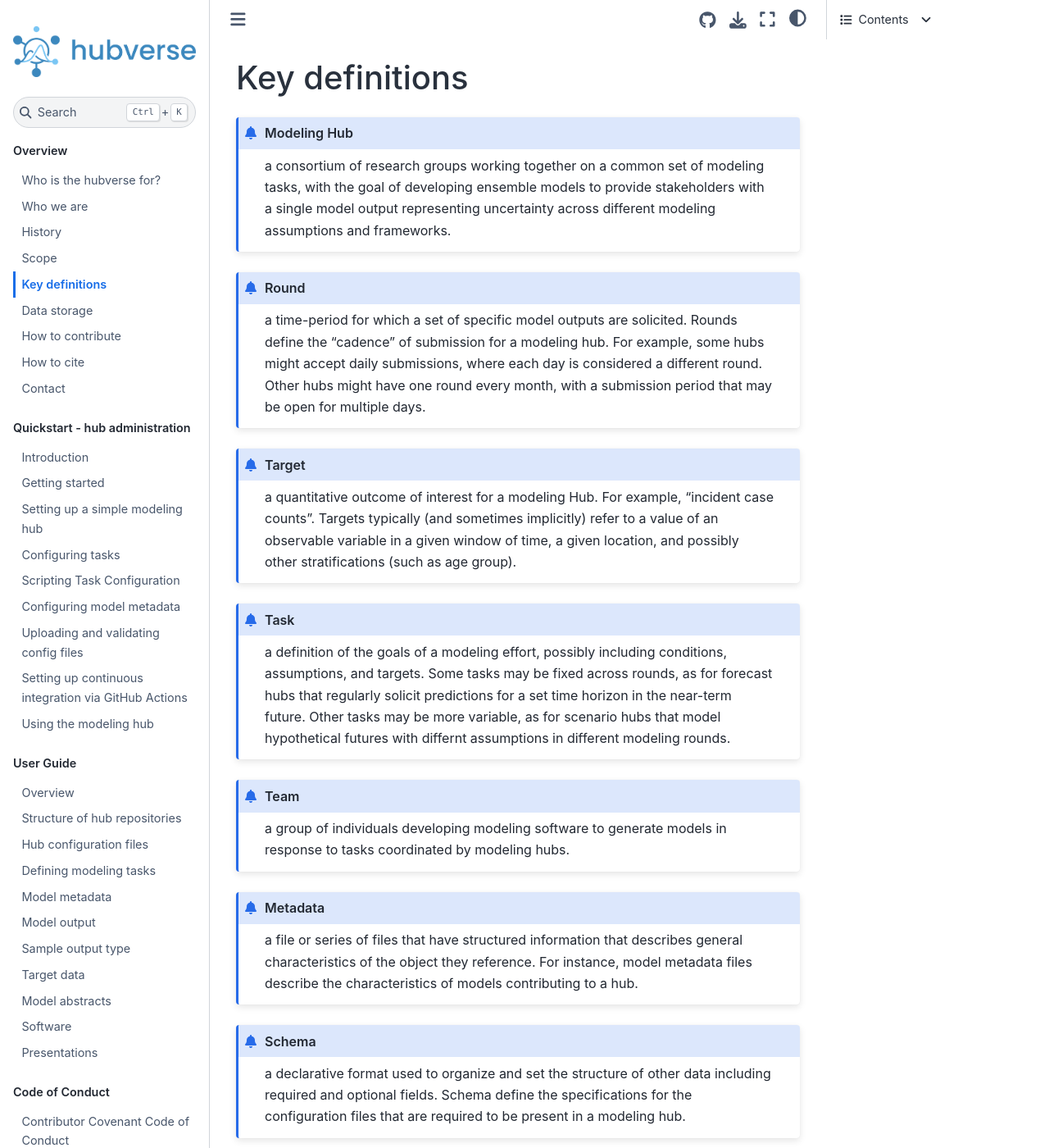
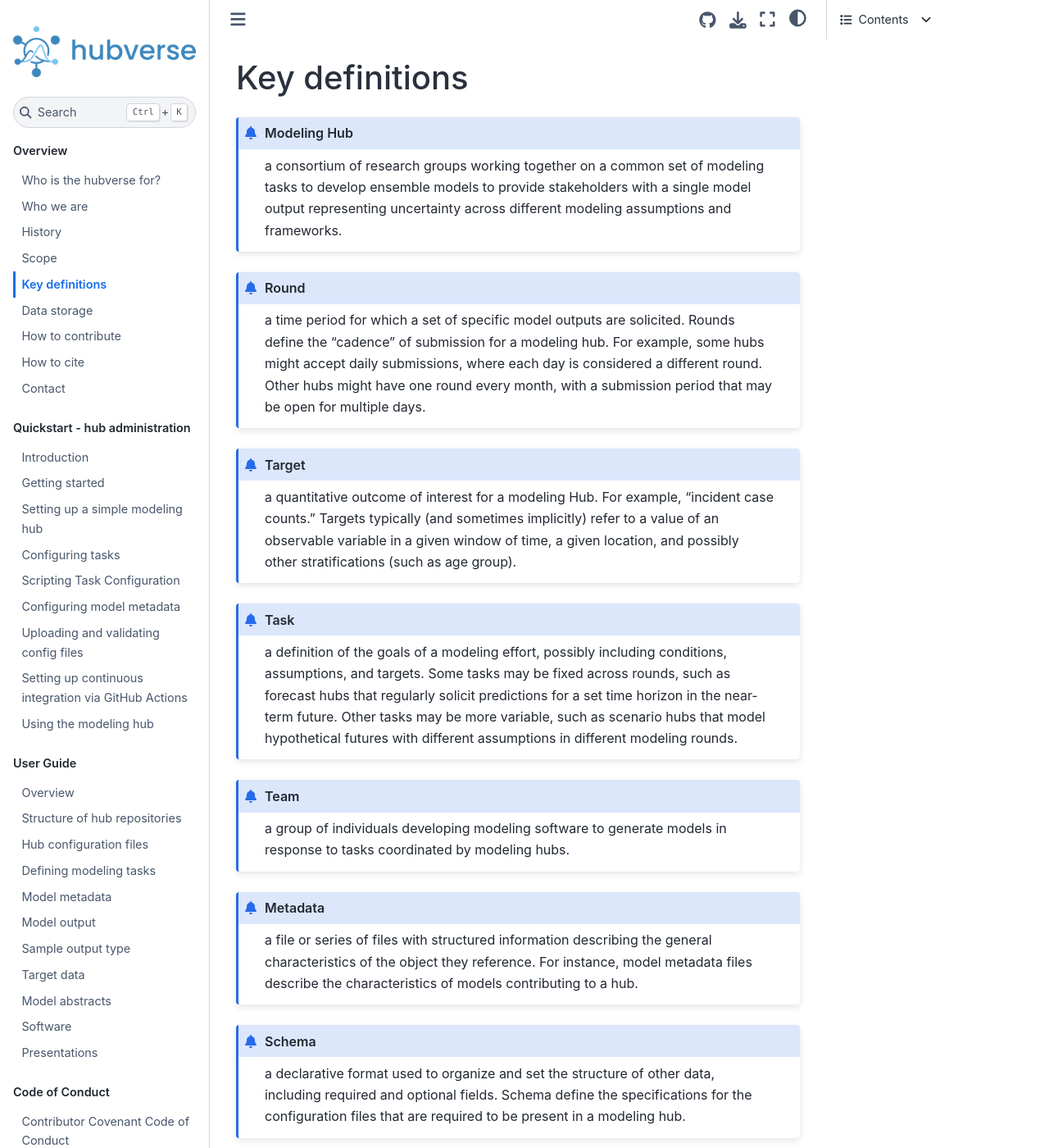
Before and after one commit to hubverse-org/hubDocs, a Sphinx documentation site: the page built from docs/source/overview/definitions.md, in a window 1280 px wide and 1400 px high. Shown: the whole window at 82% size. Built offline with Sphinx 7.4.7 and the Sphinx Book theme 1.1.4, drawn with Linux system fonts in a browser that asks for light colours; comment, search, counter and statistics services are not loaded; some of the changed text lies outside the part shown.

Commit message:
link fixes pt 6

````diff
--- a/docs/source/overview/definitions.md
+++ b/docs/source/overview/definitions.md
@@ -1,19 +1,19 @@
 # Key definitions
 
 ```{admonition} Modeling Hub
-a consortium of research groups working together on a common set of modeling tasks, with the goal of developing ensemble models to provide stakeholders with a single model output representing uncertainty across different modeling assumptions and frameworks.
+a consortium of research groups working together on a common set of modeling tasks to develop ensemble models to provide stakeholders with a single model output representing uncertainty across different modeling assumptions and frameworks.
 ```
 
 ```{admonition} Round
-a time-period for which a set of specific model outputs are solicited. Rounds define the "cadence" of submission for a modeling hub. For example, some hubs might accept daily submissions, where each day is considered a different round. Other hubs might have one round every month, with a submission period that may be open for multiple days.
+a time period for which a set of specific model outputs are solicited. Rounds define the "cadence" of submission for a modeling hub. For example, some hubs might accept daily submissions, where each day is considered a different round. Other hubs might have one round every month, with a submission period that may be open for multiple days.
 ```
 
 ```{admonition} Target
-a quantitative outcome of interest for a modeling Hub. For example, "incident case counts". Targets typically (and sometimes implicitly) refer to a value of an observable variable in a given window of time, a given location, and possibly other stratifications (such as age group).
+a quantitative outcome of interest for a modeling Hub. For example, "incident case counts." Targets typically (and sometimes implicitly) refer to a value of an observable variable in a given window of time, a given location, and possibly other stratifications (such as age group).
 ```
 
 ```{admonition} Task
-a definition of the goals of a modeling effort, possibly including conditions, assumptions, and targets. Some tasks may be fixed across rounds, as for forecast hubs that regularly solicit predictions for a set time horizon in the near-term future. Other tasks may be more variable, as for scenario hubs that model hypothetical futures with differnt assumptions in different modeling rounds.
+a definition of the goals of a modeling effort, possibly including conditions, assumptions, and targets. Some tasks may be fixed across rounds, such as forecast hubs that regularly solicit predictions for a set time horizon in the near-term future. Other tasks may be more variable, such as scenario hubs that model hypothetical futures with different assumptions in different modeling rounds.
 ```
 
 ```{admonition} Team
@@ -21,11 +21,11 @@
 ```
 
 ```{admonition} Metadata
-a file or series of files that have structured information that describes general characteristics of the object they reference. For instance, model metadata files describe the characteristics of models contributing to a hub.
+a file or series of files with structured information describing the general characteristics of the object they reference. For instance, model metadata files describe the characteristics of models contributing to a hub.
 ```
 
 ```{admonition} Schema
-a declarative format used to organize and set the structure of other data including required and optional fields. Schema define the specifications for the configuration files that are required to be present in a modeling hub.
+a declarative format used to organize and set the structure of other data, including required and optional fields. Schema define the specifications for the configuration files that are required to be present in a modeling hub.
 ```
 
 ```{admonition} Mathematical Model formulation/structure
@@ -33,23 +33,23 @@
 ```
 
 ```{admonition} Modeling software
-code that implements the mathematical model formulation/structure used by a team to generate model outputs. Each team may have multiple instances of software.
+code that implements a team's mathematical model formulation/structure to generate model outputs. Each team may have multiple instances of software.
 ```
 
 ```{admonition} Model output
-a set of target results generated in response to some modeling task for a specific round. A model might be the result of a single team’s response to the task, or it might be an ensemble of results representing outcomes of multiple efforts
+a set of target results generated in response to some modeling task for a specific round. A model might result from a single team’s response to the task, or it might be an ensemble of results representing the outcomes of multiple efforts.
 ```
 
 ```{admonition} Nowcast
-model output that provides estimates/predictions of partially observed or unobserved values at the current date from a data stream prior to the current date. Nowcasts should be set up so that they can be evaluated for accuracy based on comparisons with the eventually observed complete data. See the [horizons nomenclature image below](#horizons_nomenclature).
+model output that provides estimates/predictions of partially observed or unobserved values at the current date from a data stream before the current date. Nowcasts should be set up to be evaluated for accuracy based on comparisons with the eventually observed complete data. See the [horizons nomenclature image below](#horizons_nomenclature).
 ```
 
 ```{admonition} Forecast
-a specific quantified prediction of an observable event or trend that has not yet been observed, conditional on data that has been observed up to a specified time. Forecasts should be set up so that they can be evaluated for accuracy based on comparisons with the eventual observed data. See the [horizons nomenclature image below](#horizons_nomenclature).
+a specific quantified prediction of an observable event or trend that has yet to be observed, conditional on data that has been observed up to a specified time. Forecasts should be set up to be evaluated for accuracy based on comparisons with the observed data. See the [horizons nomenclature image below](#horizons_nomenclature).
 ```
 
 ```{admonition} Scenario
-a description of a possible future to be modeled, described in terms of models parameters that might be varied, such as transmissibility, vaccine adoption, vaccine efficacy, the emergence of a new variant, etc.
+a description of a possible future to be modeled, described in terms of model parameters that might be varied, such as transmissibility, vaccine adoption, vaccine efficacy, the emergence of a new variant, etc.
 ```
 
 ```{admonition} Scenario projection
@@ -66,11 +66,11 @@
 ---
 figclass: margin-caption
 alt: |
-    Figure illustrating the difference between nowcasts, forecasts and projections showing a timeline of weekly incident case counts from February 2020 to early March 2021 with projections from April to September 2021.
-    The range between the beginning of the graph to March 2021 is labelled "Surveillance Data".
-    The "Nowcast" range covers three weeks of preliminary surveillance data and projected data with confidence intervals.
+    Figure illustrating the difference between nowcasts, forecasts, and projections showing a timeline of weekly incident case counts from February 2020 to early March 2021 with projections from April to September 2021.
+    The range from the graph's beginning to March 2021 is labeled "Surveillance Data."
+    The "Nowcast" range covers three weeks of preliminary surveillance and projected data with confidence intervals.
     The "Forecast" range has no observed data and covers the next four weeks with four slightly diverging model estimates and confidence intervals.
-    The "Projections" range covers the time between May 2021 and September 2021 showing confidence intervals of the models.
+    The "Projections" range covers the time between May 2021 and September 2021 and shows the models' confidence intervals.
 
 name: horizon-nomenclature
 ---
````
